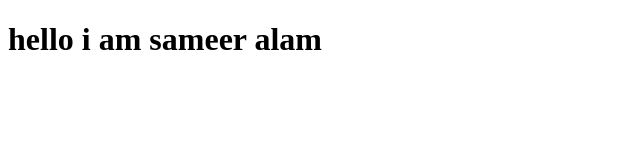
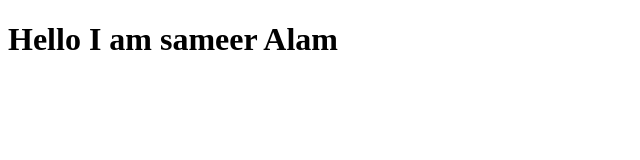
Before and after one commit to sam27220/Delta-Demo, a plain HTML site: page index.html in a window 1280 px wide. Shown: the whole page, without its empty margins (0-640 px from the left). Drawn offline with Linux system fonts and the light colour scheme.

Commit message:
Update index.html

```diff
--- a/index.html
+++ b/index.html
@@ -6,6 +6,6 @@
     <title>demo</title>
 </head>
 <body>
-    <h1>hello i am sameer alam</h1>
+    <h1>Hello I am sameer Alam</h1>
 </body>
 </html>
```
